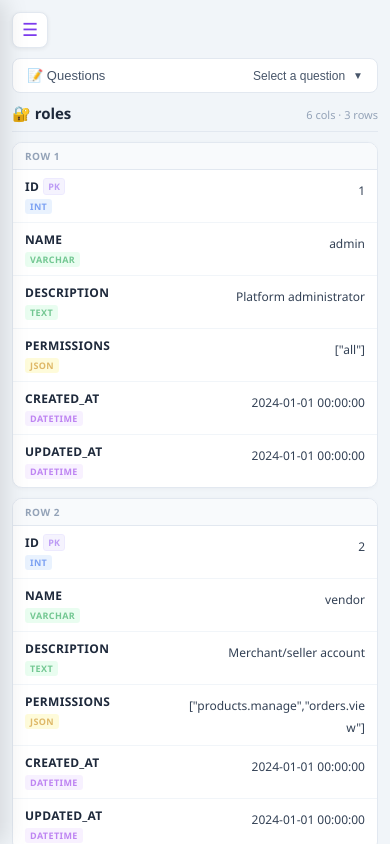
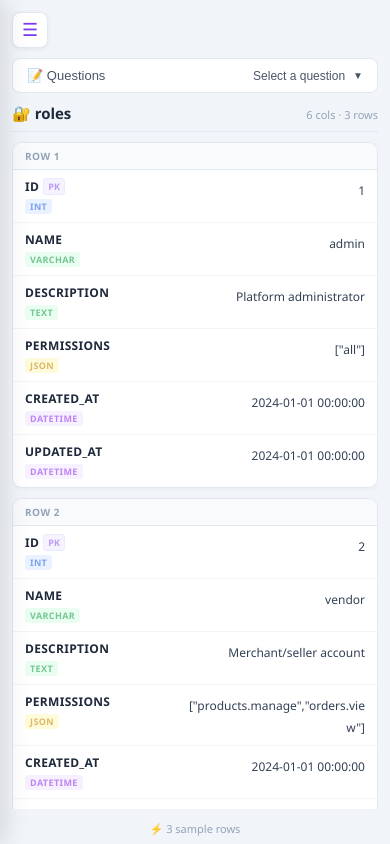
Before and after one commit to SupriyaCultureHolidays/sql-viewer, a React (Vite) app: page / in a window 390 px wide. Built offline with nearby package versions, Linux system fonts and the light colour scheme.

Commit message:
fix mobaile screen

```diff
--- a/src/App.css
+++ b/src/App.css
@@ -637,6 +637,15 @@ td {
   /* ── Cards ── */
   .mobile-cards { display: flex; flex-direction: column; gap: 10px; }
 
+  .mobile-note {
+    flex-shrink: 0;
+    margin-top: 8px;
+    padding: 0 2px 8px;
+    text-align: center;
+    font-size: 11px;
+    color: #94a3b8;
+  }
+
   .mobile-card {
     background: #ffffff;
     border: 1px solid #e2e8f0;
--- a/src/App.jsx
+++ b/src/App.jsx
@@ -68,8 +68,9 @@ function MobileCardView({ name }) {
             </div>
           ))}
         </div>
-        <p className="note">⚡ {rows.length} sample rows</p>
       </div>
+
+      <p className="note mobile-note">⚡ {rows.length} sample rows</p>
     </>
   );
 }
```
